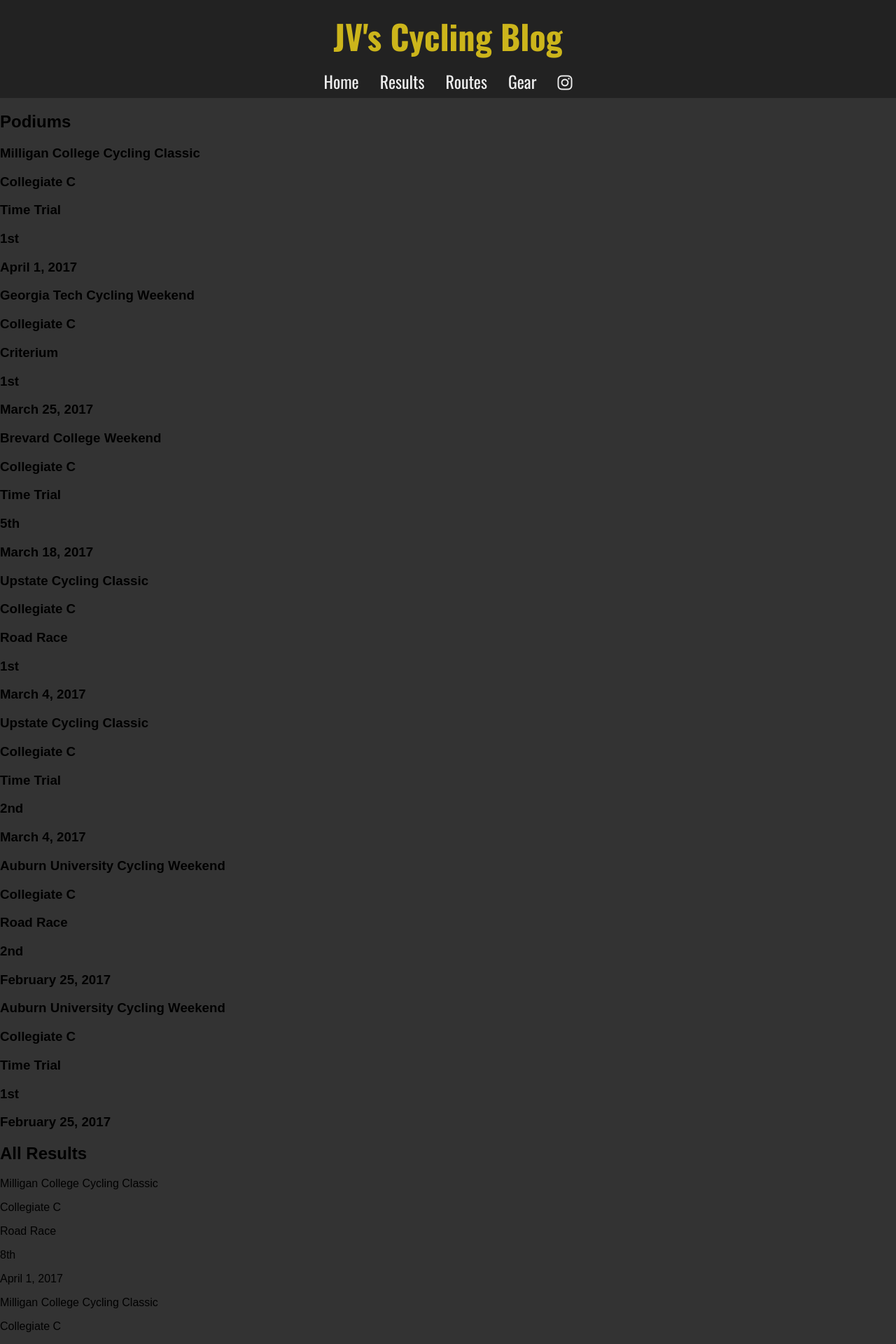
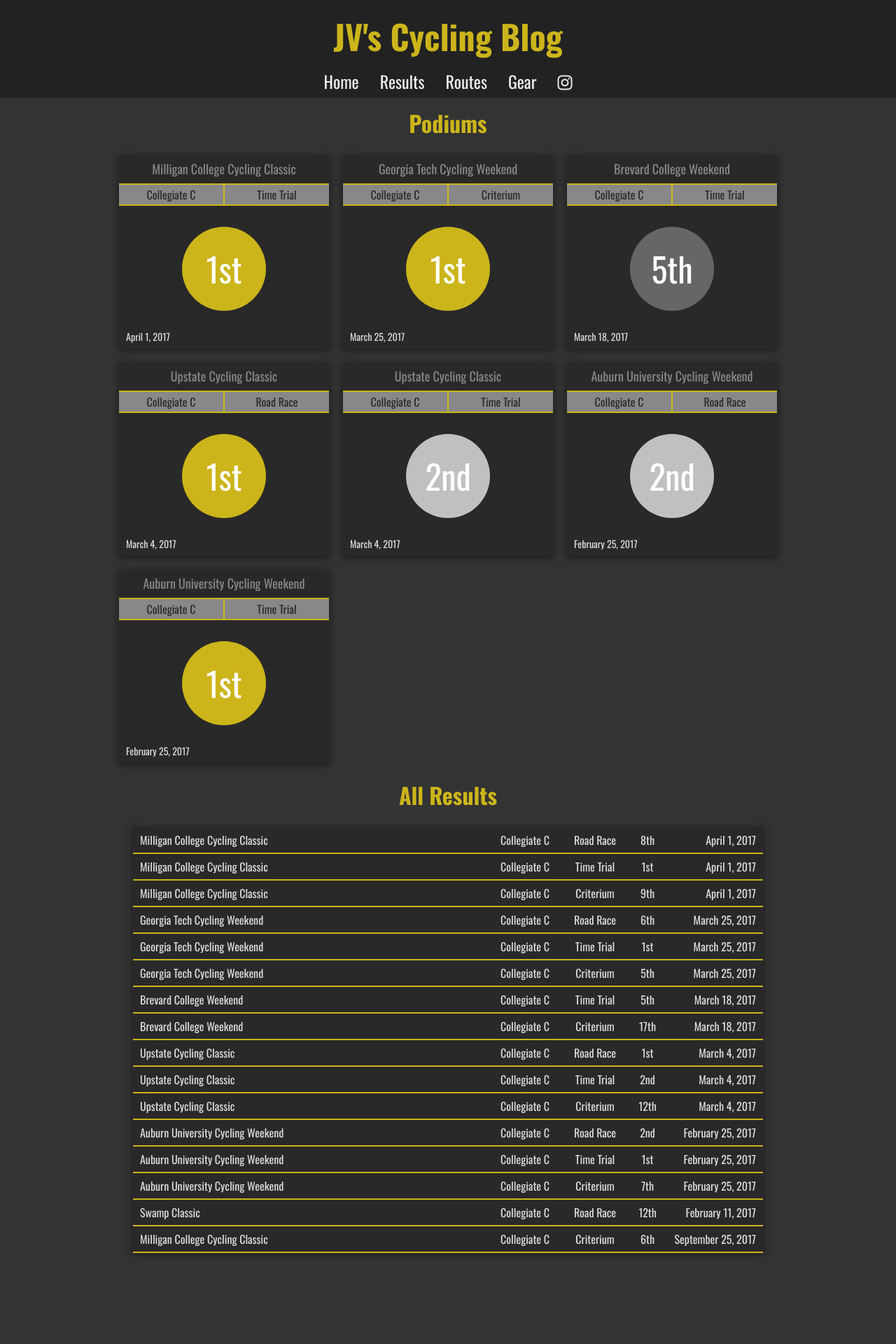
Before and after one commit to jacobvarner/cycling-blog, a Jekyll site: the page built from results.html, in a window 1280 px wide. Shown: the top 1920 px of the page at 70% size. Built offline with Jekyll 4.4.1, drawn with Linux system fonts in a browser that asks for light colours; nearby versions of some CDN libraries; after the commit the page ends 1820 px from its top, so only the background shows below that.

Commit message:
Styled results page for both desktop and mobile.

```diff
--- a/results.html
+++ b/results.html
@@ -4,49 +4,49 @@ layout: default
 <h2 class="results-heading">Podiums</h2>
 <div class="podium-wrapper">
   <div class="podium-container">
-    <h3 class="race-title">Milligan College Cycling Classic</p>
+    <h3 class="race-title">Milligan College Cycling Classic</h3>
     <p class="race-category">Collegiate C</p>
     <p class="race-type">Time Trial</p>
     <p class="race-result first">1st</p>
     <p class="race-date">April 1, 2017</p>
   </div>
   <div class="podium-container">
-    <h3 class="race-title">Georgia Tech Cycling Weekend</p>
+    <h3 class="race-title">Georgia Tech Cycling Weekend</h3>
     <p class="race-category">Collegiate C</p>
     <p class="race-type">Criterium</p>
     <p class="race-result first">1st</p>
     <p class="race-date">March 25, 2017</p>
   </div>
   <div class="podium-container">
-    <h3 class="race-title">Brevard College Weekend</p>
+    <h3 class="race-title">Brevard College Weekend</h3>
     <p class="race-category">Collegiate C</p>
     <p class="race-type">Time Trial</p>
     <p class="race-result fifth">5th</p>
     <p class="race-date">March 18, 2017</p>
   </div>
   <div class="podium-container">
-    <h3 class="race-title">Upstate Cycling Classic</p>
+    <h3 class="race-title">Upstate Cycling Classic</h3>
     <p class="race-category">Collegiate C</p>
     <p class="race-type">Road Race</p>
     <p class="race-result first">1st</p>
     <p class="race-date">March 4, 2017</p>
   </div>
   <div class="podium-container">
-    <h3 class="race-title">Upstate Cycling Classic</p>
+    <h3 class="race-title">Upstate Cycling Classic</h3>
     <p class="race-category">Collegiate C</p>
     <p class="race-type">Time Trial</p>
     <p class="race-result second">2nd</p>
     <p class="race-date">March 4, 2017</p>
   </div>
   <div class="podium-container">
-    <h3 class="race-title">Auburn University Cycling Weekend</p>
+    <h3 class="race-title">Auburn University Cycling Weekend</h3>
     <p class="race-category">Collegiate C</p>
     <p class="race-type">Road Race</p>
     <p class="race-result second">2nd</p>
     <p class="race-date">February 25, 2017</p>
   </div>
   <div class="podium-container">
-    <h3 class="race-title">Auburn University Cycling Weekend</p>
+    <h3 class="race-title">Auburn University Cycling Weekend</h3>
     <p class="race-category">Collegiate C</p>
     <p class="race-type">Time Trial</p>
     <p class="race-result first">1st</p>
@@ -165,6 +165,6 @@ layout: default
     <p class="result-category">Collegiate C</p>
     <p class="result-type">Criterium</p>
     <p class="result-place">6th</p>
-    <p class="result-date">February 11, 2017</p>
+    <p class="result-date">September 25, 2017</p>
   </div>
 </div>
--- a/styles/main.sass
+++ b/styles/main.sass
@@ -422,3 +422,203 @@ article.post-wrapper
       line-height: 20px
       color: #888888
       font-weight: normal
+
+h2.results-heading
+  font-family: "Oswald", sans-serif
+  font-size: 32px
+  line-height: 32px
+  color: #ccb51b
+  text-align: center
+  margin: 20px
+
+  @media only screen and (max-width: 660px)
+    font-size: 24px
+    line-height: 24px
+
+div.podium-wrapper
+  display: block
+  width: 960px
+  margin: 0px auto
+  overflow: auto
+  font-size: 0
+
+  @media only screen and (max-width: 960px)
+    width: 640px
+
+  @media only screen and (max-width: 640px)
+    width: 320px
+
+  div.podium-container
+    display: block
+    width: 300px
+    float: left
+    overflow: auto
+    margin: 10px
+    background-color: #292929
+    box-shadow: 0px 2px 10px 0px rgba(0, 0, 0, 0.5)
+
+    h3.race-title
+      font-family: "Oswald", sans-serif
+      font-size: 18px
+      line-height: 18px
+      font-weight: normal
+      text-align: center
+      margin: 10px 0 0
+      padding-bottom: 12px
+      color: #888888
+      border-bottom: 2px solid #ccb51b
+
+    p.race-category
+      display: inline-block
+      width: 149px
+      margin: 0px
+      text-align: center
+      font-family: "Oswald", sans-serif
+      font-size: 16px
+      line-height: 28px
+      color: #292929
+      border-right: 2px solid #ccb51b
+      border-bottom: 2px solid #ccb51b
+      background-color: #888888
+
+    p.race-type
+      display: inline-block
+      width: 149px
+      margin: 0px
+      text-align: center
+      font-family: "Oswald", sans-serif
+      font-size: 16px
+      line-height: 28px
+      color: #292929
+      background-color: #888888
+      border-bottom: 2px solid #ccb51b
+
+    p.race-result
+      font-family: "Oswald", sans-serif
+      font-size: 48px
+      line-height: 120px
+      color: white
+      width: 120px
+      height: 120px
+      border-radius: 50%
+      display: block
+      margin: 30px auto
+      text-align: center
+
+      &.first
+        background-color: #ccb51b
+
+      &.second
+        background-color: #c0c0c0
+
+      &.third
+        background-color: #A57164
+
+      &.fourth
+        background-color: #666666
+
+      &.fifth
+        background-color: #666666
+
+    p.race-date
+      font-family: "Oswald", sans-serif
+      font-weight: normal
+      font-size: 14px
+      line-height: 14px
+      text-align: left
+      margin: 10px
+      color: #dddddd
+
+div.results-wrapper
+  display: block
+  width: 900px
+  background-color: #292929
+  box-shadow: 0px 2px 10px 0px rgba(0, 0, 0, 0.5)
+  overflow: auto
+  margin: 30px auto
+
+  @media only screen and (max-width: 920px)
+    width: 600px
+
+  @media only screen and (max-width: 620px)
+    width: 300px
+
+  div.result-container
+    display: block
+    width: 880px
+    padding: 10px
+    border-bottom: 2px solid #ccb51b
+    font-size: 0
+
+    &:hover
+      background-color: #666666
+
+    @media only screen and (max-width: 920px)
+      width: 580px
+
+    @media only screen and (max-width: 620px)
+      width: 280px
+
+    p
+      display: inline-block
+      font-size: 16px
+      font-family: "Oswald", sans-serif
+      font-weight: normal
+      line-height: 16px
+      color: #dddddd
+      margin: 0
+      padding: 0
+
+      @media only screen and (max-width: 920px)
+        font-size: 14px
+        line-height: 14px
+
+      &.result-title
+        width: 500px
+
+        @media only screen and (max-width: 920px)
+          width: 300px
+
+        @media only screen and (max-width: 620px)
+          width: 280px
+
+      &.result-category
+        width: 100px
+        text-align: center
+
+        @media only screen and (max-width: 920px)
+          width: 70px
+
+        @media only screen and (max-width: 620px)
+          margin-top: 10px
+          text-align: left
+
+      &.result-type
+        width: 100px
+        text-align: center
+
+        @media only screen and (max-width: 920px)
+          width: 70px
+
+        @media only screen and (max-width: 620px)
+          margin-top: 10px
+
+      &.result-place
+        width: 50px
+        text-align: center
+
+        @media only screen and (max-width: 920px)
+          width: 30px
+
+        @media only screen and (max-width: 620px)
+          margin-top: 10px
+
+      &.result-date
+        width: 130px
+        text-align: right
+
+        @media only screen and (max-width: 920px)
+          width: 110px
+
+        @media only screen and (max-width: 620px)
+          margin-top: 10px
```
